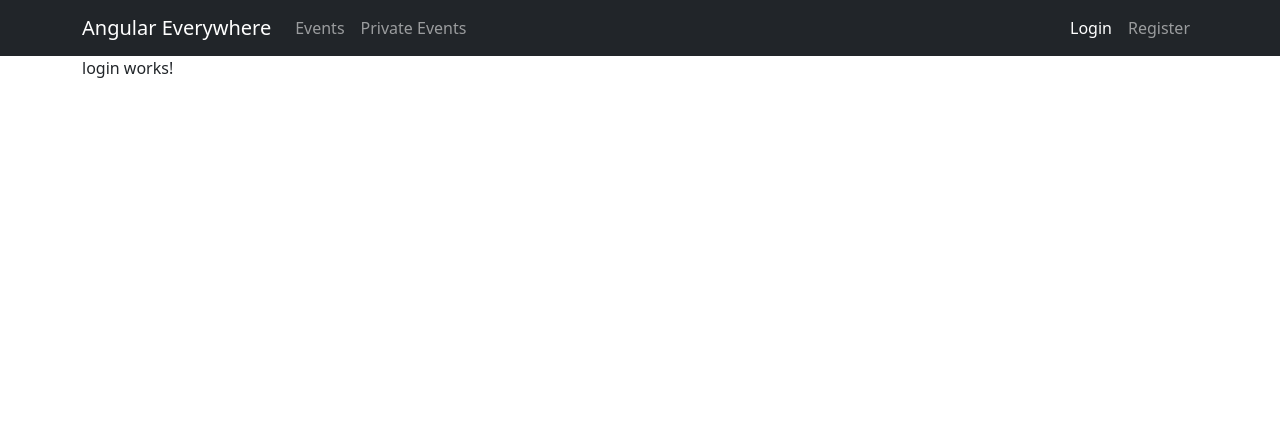
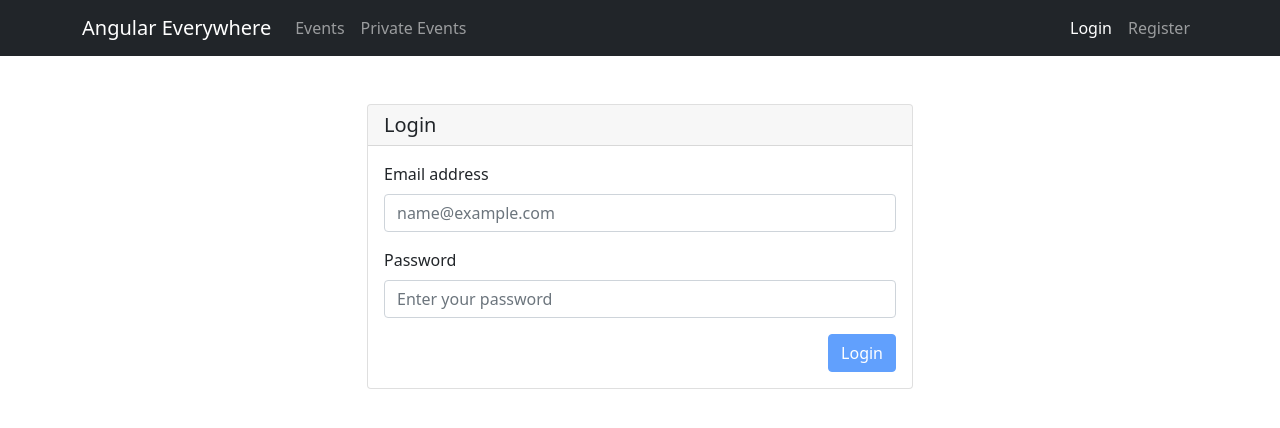
Before and after one commit to afolabiopakunle/angular-auth-3, an Angular app in the folder client/: page /login in a window 1280 px wide. Shown: the top 428 px of the page. Built offline with nearby package versions, Linux system fonts and the light colour scheme.

Commit message:
auth registration works

```diff
--- a/client/src/app/login/login.component.html
+++ b/client/src/app/login/login.component.html
@@ -1 +1,24 @@
-<p>login works!</p>
+<div class="row mt-5">
+  <div class="col-md-6 mx-auto">
+    <div class="card">
+      <div class="card-header">
+        <h5 class="mb-0">Login</h5>
+      </div>
+      <div class="card-body">
+        <form class="form" #form="ngForm">
+          <div class="mb-3">
+            <label for="email" class="form-label">Email address</label>
+            <input type="email" [(ngModel)]="email" name="email" class="form-control" id="email" placeholder="name@example.com">
+          </div>
+          <div class="mb-3">
+            <label for="password" class="form-label">Password</label>
+            <input required type="password" [(ngModel)]="password" name="password"  class="form-control" id="password" placeholder="Enter your password">
+          </div>
+          <div style="text-align: right">
+            <button class="btn btn-primary" [disabled]="form.invalid" (click)="login()">Login</button>
+          </div>
+        </form>
+      </div>
+    </div>
+  </div>
+</div>
--- a/client/src/app/login/login.component.ts
+++ b/client/src/app/login/login.component.ts
@@ -1,4 +1,5 @@
 import { Component, OnInit } from '@angular/core';
+import {AuthService} from "../shared/auth.service";
 
 @Component({
   selector: 'app-login',
@@ -7,9 +8,21 @@ import { Component, OnInit } from '@angular/core';
 })
 export class LoginComponent implements OnInit {
 
-  constructor() { }
+  email!: string;
+  password!: string;
+
+  constructor(private authService: AuthService) { }
 
   ngOnInit(): void {
   }
 
+  login() {
+    const userData = {
+      email: this.email,
+      password: this.password
+    }
+
+
+  }
+
 }
--- a/client/src/app/register/register.component.ts
+++ b/client/src/app/register/register.component.ts
@@ -25,7 +25,14 @@ export class RegisterComponent implements OnInit {
     }
     this.authService.register(userData)
       .subscribe(
-        res => console.log(res)
+        res => {
+          console.log(res);
+          alert('User registered')
+        },
+        error => {
+          alert(error.error)
+        }
       )
+    this.password = ''; this.email = ''
   }
 }
```
